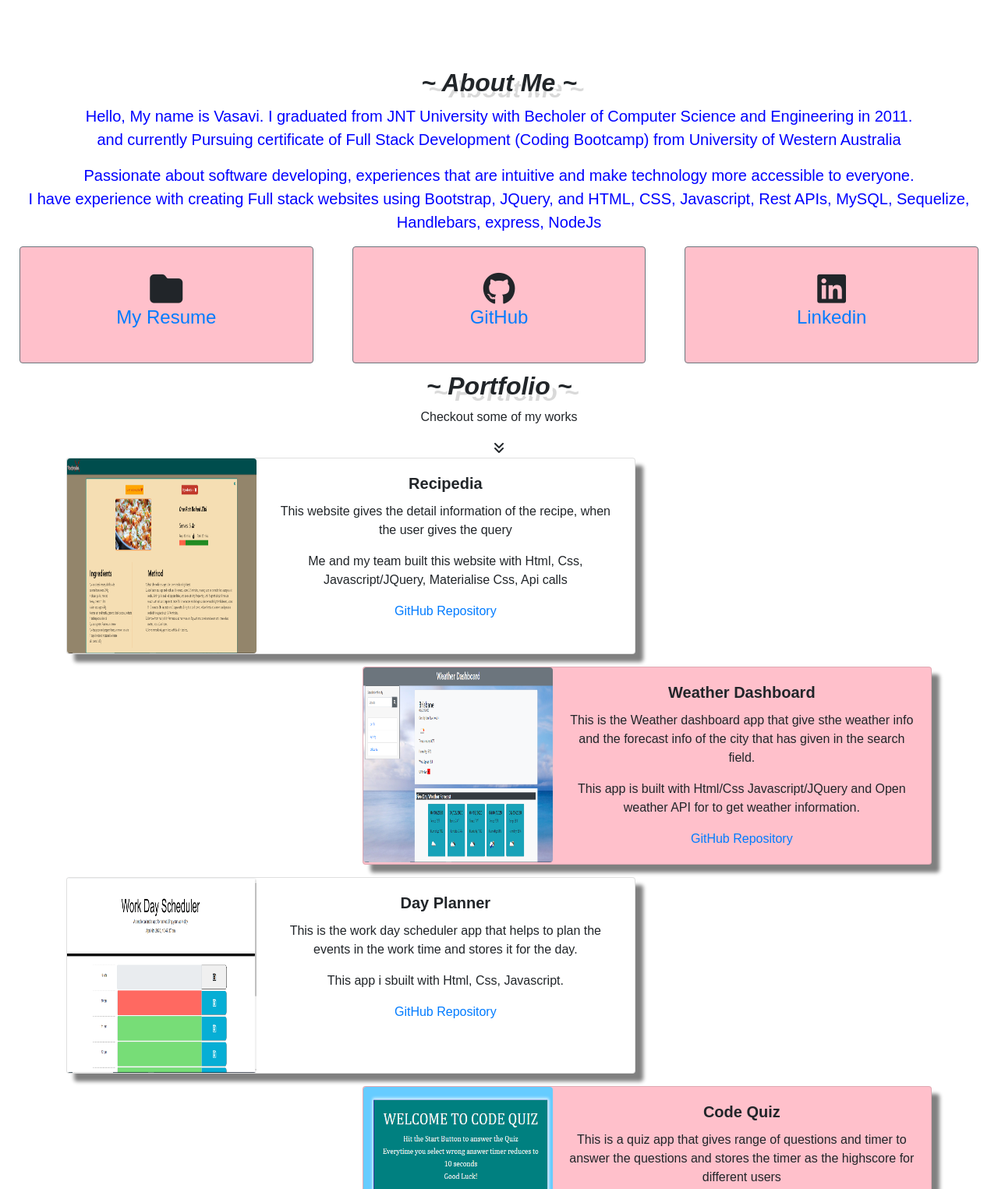
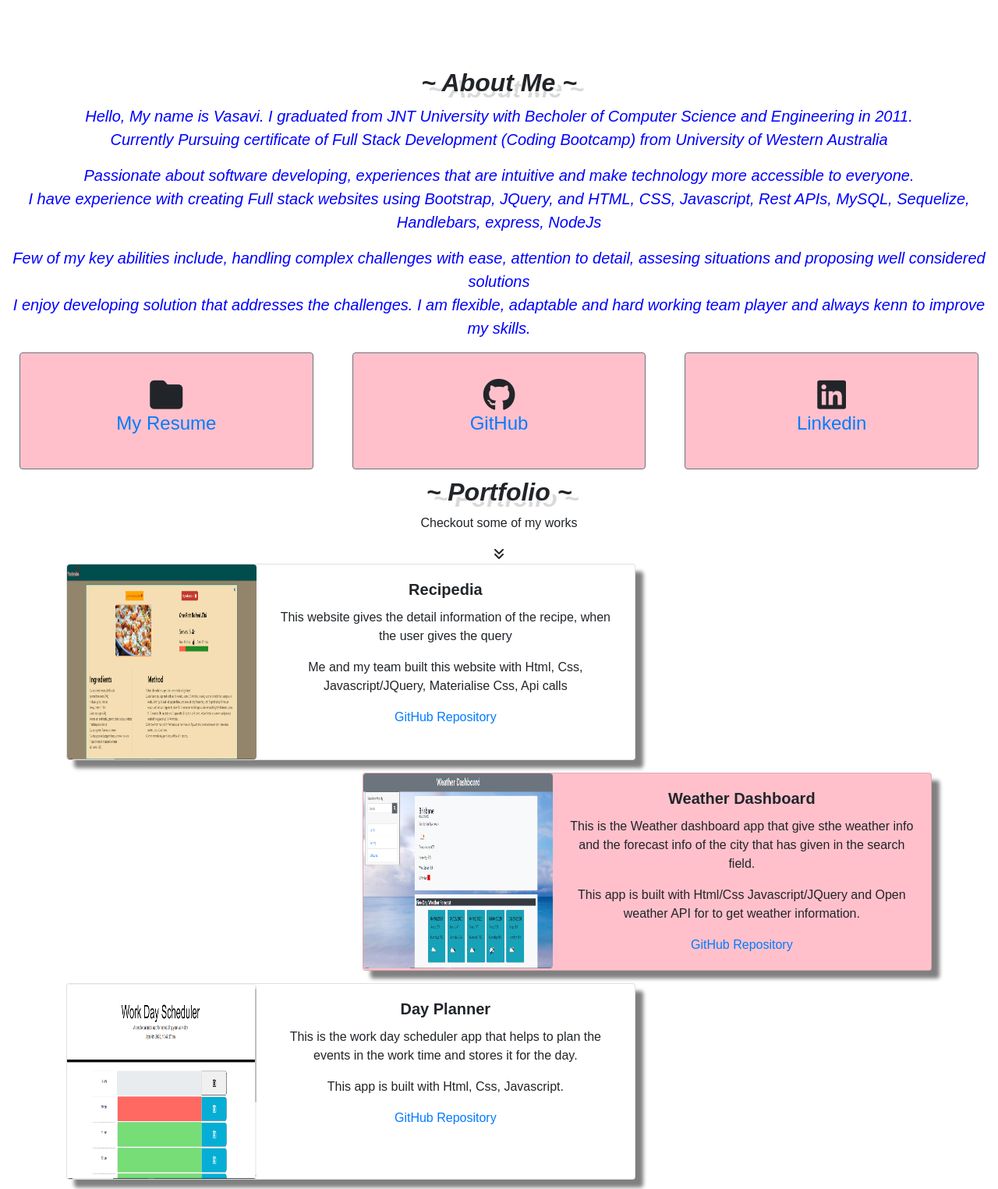
Before and after one commit to vasavi245/updated-portfolio, a plain HTML site: page index.html in a window 1280 px wide. Shown: the part 660-2185 px from the top of the page at 78% size. Drawn offline with nearby package versions, Linux system fonts and the light colour scheme.

Commit message:
updated portfolio

```diff
--- a/index.html
+++ b/index.html
@@ -93,8 +93,9 @@
     <!--About me container-->
     <div class="container-fluid about" id ="aboutme">
       <h2 class="text-center mb-50"><b> ~ About Me ~</b></h2>
-      <p class= "text-center aboutmetext">Hello, My name is Vasavi. I graduated from JNT University with Becholer of Computer Science and Engineering in 2011.<br>and currently Pursuing certificate of Full Stack Development (Coding Bootcamp) from University of Western Australia </p>
+      <p class= "text-center aboutmetext">Hello, My name is Vasavi. I graduated from JNT University with Becholer of Computer Science and Engineering in 2011.<br>Currently Pursuing certificate of Full Stack Development (Coding Bootcamp) from University of Western Australia </p>
       <p class="text-center aboutmetext">Passionate about software developing, experiences that are intuitive and make technology more accessible to everyone.<br>I have experience with creating Full stack websites using Bootstrap, JQuery, and HTML, CSS, Javascript, Rest APIs, MySQL, Sequelize, Handlebars, express, NodeJs</p>
+      <p class="text-center aboutmetext">Few of my key abilities include, handling complex challenges with ease, attention to detail, assesing situations and proposing well considered solutions<br>I enjoy developing solution that addresses the challenges. I am flexible, adaptable and hard working team player and always kenn to improve my skills.</p>
         <div class="row page-card-grid about-me-cards">
           <div class="col-sm-4 about-me-cards-wrapper">
             <div class="border border-secondary alert d-flex rounded">
@@ -199,7 +200,7 @@
                         <div class="card-body">
                             <h5 class="card-title"><b>Day Planner</b></h5>
                             <p class="card-text">This is the work day scheduler app that helps to plan the events in the work time and stores it for the day.</p>
-                            <p class ="card-text">This app i sbuilt with Html, Css, Javascript.</p>
+                            <p class ="card-text">This app is built with Html, Css, Javascript.</p>
                             <!--Git hub repo link for the website-->
                             <a id="githublink" href="https://github.com/vasavi245/week5_DayPlanner" target="_blank">GitHub Repository</a>
                         </div>
--- a/style.css
+++ b/style.css
@@ -60,6 +60,7 @@ body {
 .aboutmetext {
   color: blue;
   font-size: 20px;
+  font-style: italic;
 }
 /* headings fonts */
 h1,
```
